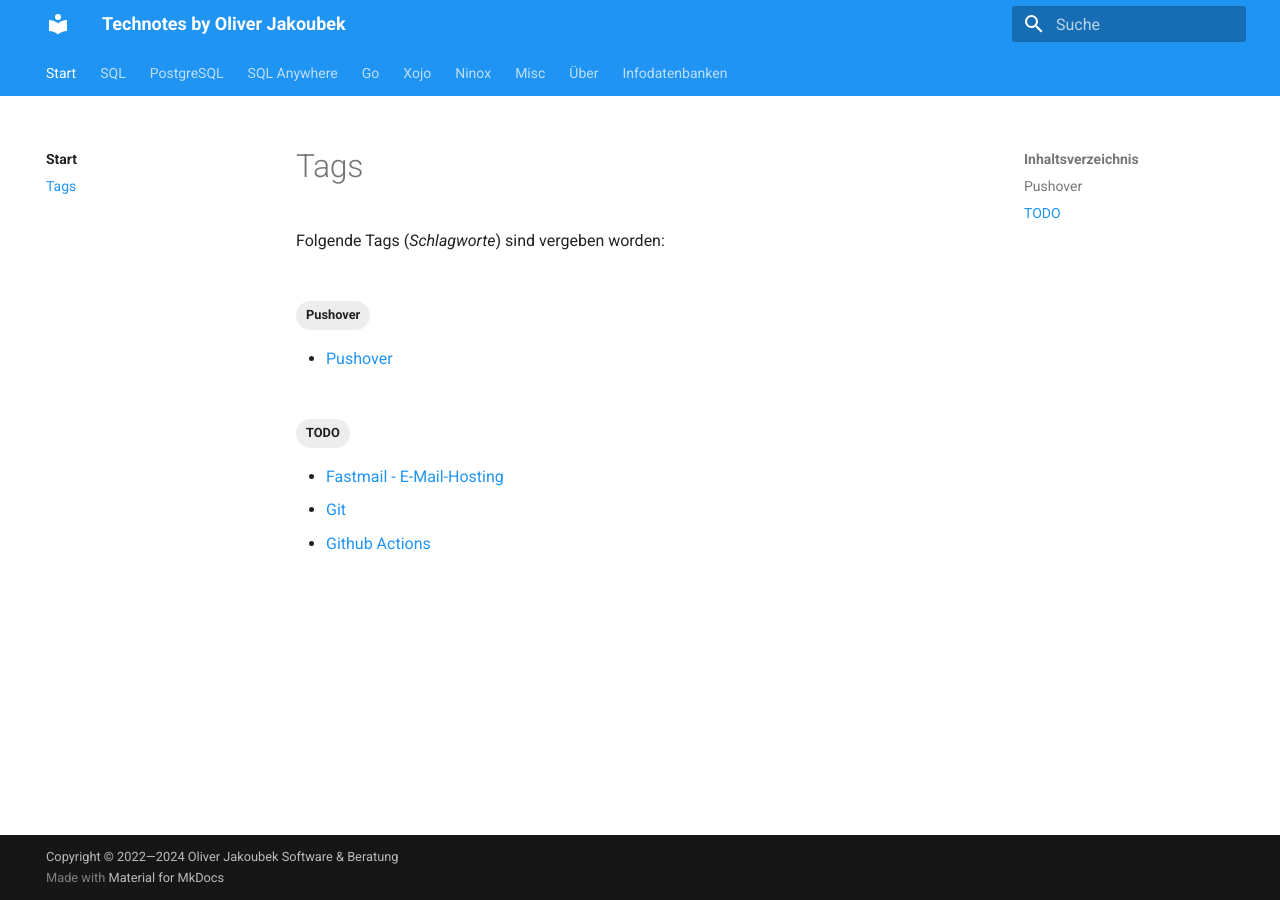
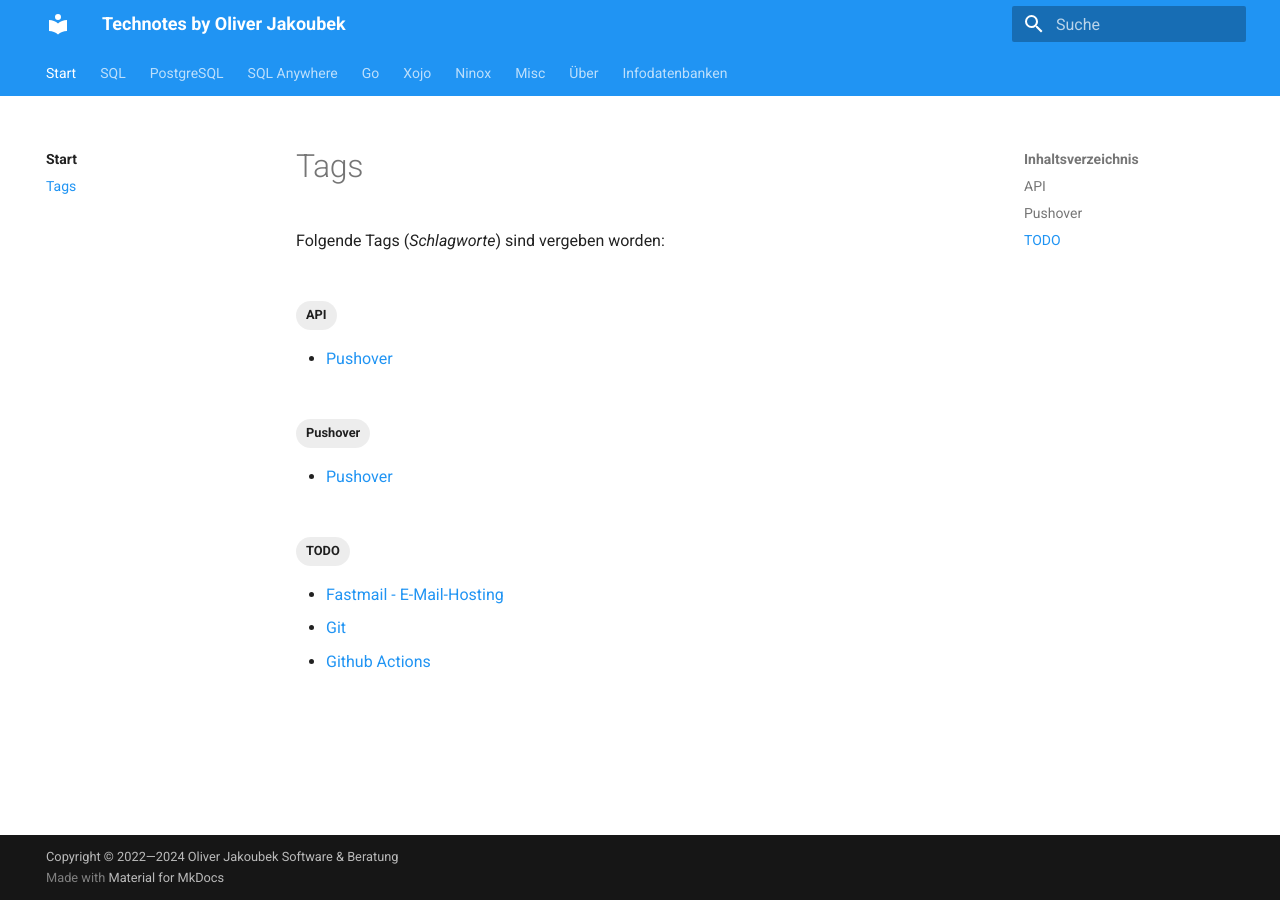
Before and after one commit to jakoubek/technotes, an MkDocs documentation site: the page built from docs/tags.md, in a window 1280 px wide. Built offline with MkDocs 1.6.1 and Material for MkDocs 9.7.7, drawn with Linux system fonts in a browser that asks for light colours.

Commit message:
Add tag API to Pushover

```diff
--- a/docs/misc/pushover.md
+++ b/docs/misc/pushover.md
@@ -5,6 +5,7 @@ section: misc
 slug: pushover
 tags:
   - Pushover
+  - API
 ---
 
 # Einfache Push-Benachrichtigungen mit Pushover
```
